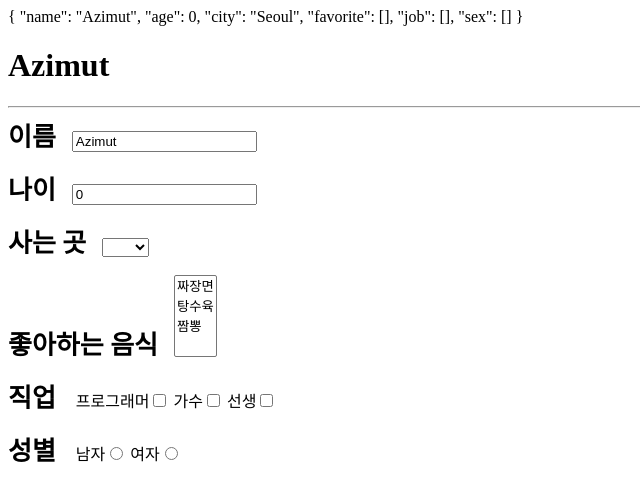
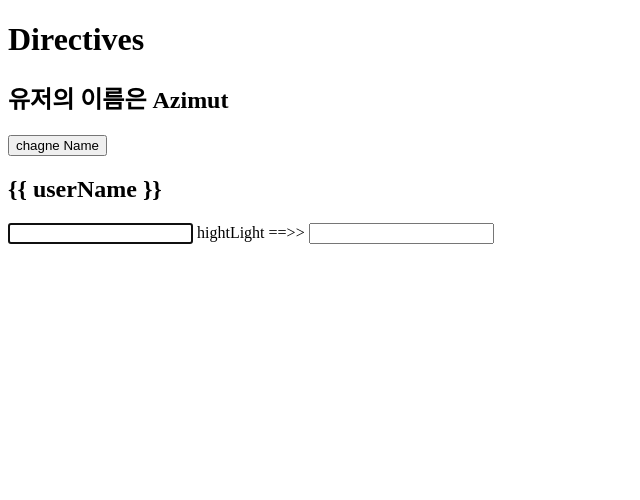
Before and after one commit to 42azimut/sessac_Vue, a Vue app in the folder 04_vueIntro/vue-practice/: page / in a window 1280 px wide. Shown: the top 500 px of the page, without its empty margins (0-640 px from the left). Built offline with nearby package versions, Linux system fonts and the light colour scheme.

Commit message:
36 directives

```diff
--- a/04_vueIntro/vue-practice/src/App.vue
+++ b/04_vueIntro/vue-practice/src/App.vue
@@ -1,57 +1,11 @@
 <template>
   <div>
-    {{ user }}
-    <h1>{{ user.name }}</h1>
-    <hr />
-    <form>
-      <div>
-        <label for="name">이름</label>
-        <input type="text" id="name" v-model="user.name" @input="setValue" />
-      </div>
-
-      <div>
-        <label for="age">나이</label>
-        <input type="number" id="age" v-model="user.age" />
-      </div>
-      <div>
-        <label for="city">사는 곳</label>
-        <select name="" id="city" v-model="user.city">
-          <option value="seoul">서울</option>
-          <option value="Daejeon">대전</option>
-          <option value="Daegu">대구</option>
-          <option value="busan">부산</option>
-          <option value="gwangjoo">광주</option>
-        </select>
-      </div>
-      <div>
-        <label for="favorite-food"> 좋아하는 음식</label>
-        <select id="favorite-food" multiple v-model="user.favorite">
-          <option
-            v-for="option in foodOptions"
-            :value="option.code"
-            :key="option.code"
-          >
-            {{ option.label }}
-          </option>
-        </select>
-      </div>
-      <div>
-        <label for="job">직업</label>
-        프로그래머<input
-          type="checkbox"
-          value="programmer"
-          v-model="user.job"
-        />
-        가수<input type="checkbox" value="singer" v-model="user.job" />
-        선생<input type="checkbox" value="teacher" v-model="user.job" />
-      </div>
-      <div>
-        <label for="sex">성별</label>
-        남자<input type="radio" value="male" v-model="user.sex" />
-
-        여자<input type="radio" value="female" v-model="user.sex" />
-      </div>
-    </form>
+    <h1>Directives</h1>
+    <h2 v-once>유저의 이름은 {{ userName }}</h2>
+    <button @click="changeName">chagne Name</button>
+    <h2 v-pre>{{ userName }}</h2>
+    <input v-focus type="text" />
+    hightLight ==>> <input v-highlight type="text" />
   </div>
 </template>
 
@@ -60,46 +14,32 @@ export default {
   name: "App",
   data() {
     return {
-      foodOptions: [
-        {
-          label: "짜장면",
-          code: "JJ",
-        },
-        {
-          label: "탕수육",
-          code: "TG",
-        },
-        {
-          label: "짬뽕",
-          code: "BB",
-        },
-      ],
-      user: {
-        name: "Azimut",
-        age: 0,
-        city: "Seoul",
-        favorite: [],
-        job: [],
-        sex: [],
-      },
+      userName: "Azimut",
     };
   },
+  directives: {
+    focus: {
+      mounted(el) {
+        el.focus();
+      },
+    },
+    highlight: {
+      mounted(el) {
+        console.log({ el });
+        el.oninput = () => {
+          el.style.background = "salmon";
+          el.style.color = "white";
+        };
+      },
+    },
+  },
   methods: {
-    setValue(e) {
-      console.log(e.target.value);
-      this.user.name = e.target.value;
+    changeName() {
+      console.log("Name Chagne!!");
+      this.userName = "Code!!";
     },
   },
 };
 </script>
 
-<style>
-label {
-  font-size: 26px;
-  font-weight: bold;
-  margin-right: 1rem;
-}
-div {
-  margin-bottom: 1rem;
-}
-</style>
+<style></style>
```
